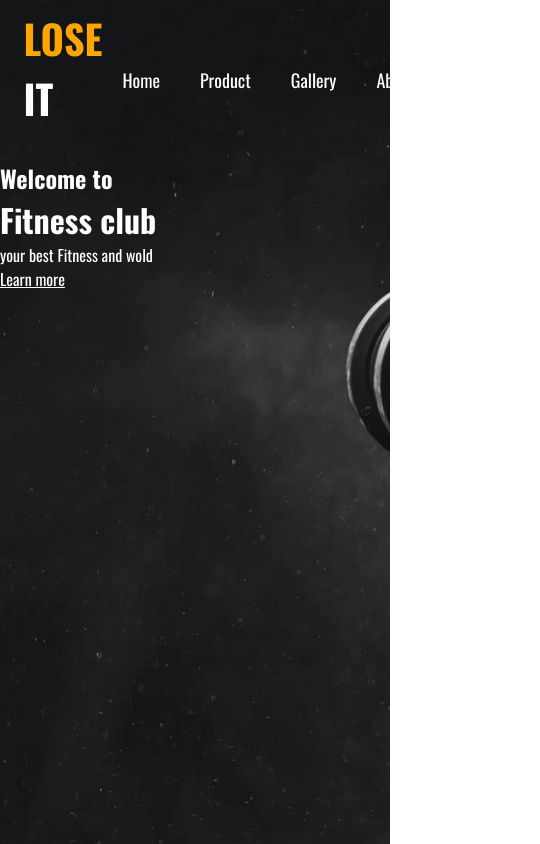
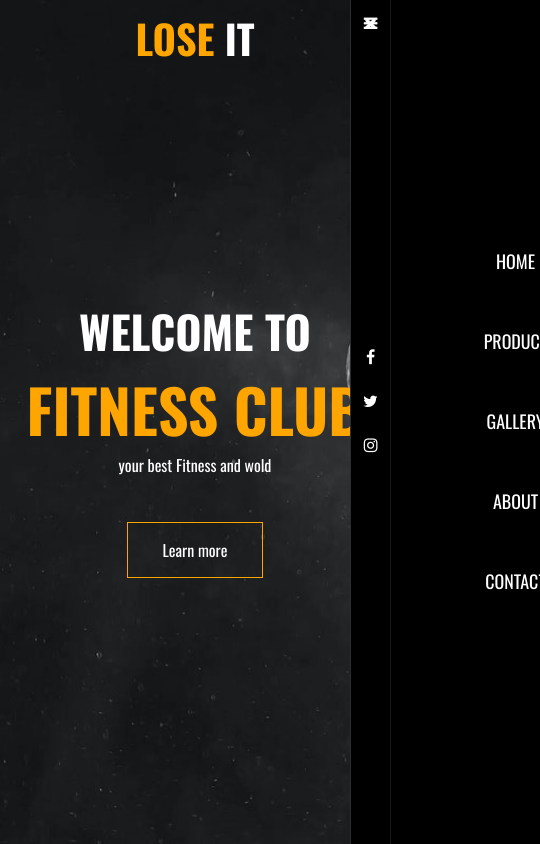
Before and after one commit to saafkhallid/Website-Fitness, a plain HTML site: page index.html in a window 390 px wide. Shown: the whole page, 540 px wide, since content can reach past the window. Drawn offline with nearby package versions, Linux system fonts and the light colour scheme.

Commit message:
Fin de projet

```diff
--- a/css/style.css
+++ b/css/style.css
@@ -1,34 +1,35 @@
-*{
+* {
   margin: 0;
   padding: 0;
   box-sizing: border-box;
   color: #fff;
-    font-family: 'Oswald', sans-serif;
+  font-family: "Oswald", sans-serif;
+}
 
-}
-.container{
-    background: url('../images/Fitness.jpg');
+.container {
+  background: url("../images/Fitness.jpg");
   background-repeat: no-repeat;
   background-size: cover;
   min-height: 100vh;
   display: flex;
   flex-direction: column;
+}
 
-}
 nav {
   display: flex;
   padding: 2% 6%;
   justify-content: space-between;
 }
-.nav-links{
+.nav-links {
   flex: 1;
   display: flex;
   align-items: center;
   justify-content: space-between;
 }
-.logo{
+.logo {
   text-transform: uppercase;
   font-size: 40px;
+  cursor: pointer;
 }
 .logo span {
   color: orange;
@@ -45,4 +46,141 @@ nav ul li {
 nav ul li a {
   text-decoration: none;
   font-size: 18px;
+  text-transform: uppercase;
+  transition: 0.5s;
 }
+.social a {
+  margin: 0 10px;
+}
+nav ul li a:hover {
+  color: orange;
+}
+nav ul li a::after {
+  content: "";
+  display: block;
+  height: 2px;
+  width: 0;
+  background-color: orange;
+  transition: 0.5s;
+}
+
+nav ul li a:hover::after {
+  width: 100%;
+}
+.social a i {
+  transition: 0.5s;
+}
+
+.social a i:hover {
+  color: orange;
+}
+.social a:first-child,
+.social a:last-child {
+  display: none;
+}
+.main {
+  flex: 1;
+  display: flex;
+  flex-direction: column;
+  justify-content: center;
+  align-items: center;
+}
+.main h2 {
+  font-size: 70px;
+  text-transform: uppercase;
+}
+.main h1 {
+  font-size: 120px;
+  color: orange;
+  text-transform: uppercase;
+}
+.button {
+  text-decoration: none;
+  border: 1px solid orange;
+  padding: 15px 35px;
+  margin: 45px;
+}
+.button:hover {
+  background-color: orange;
+}
+
+/*Tablet*/
+@media (max-width: 900px) {
+  .social {
+    position: fixed;
+    top: 0;
+    right: 0;
+    display: flex;
+    flex-direction: column;
+    height: 100vh;
+    width: 40px;
+    background: black;
+    justify-content: center;
+    align-items: center;
+    border-left: 1px solid rgb(44, 44, 44);
+  }
+  .social a {
+    margin: 10px 0;
+  }
+  .main h2 {
+    font-size: 60px;
+  }
+  .main h1 {
+    font-size: 80px;
+  }
+}
+
+/*Smartphone*/
+
+@media (max-width: 750px) {
+  .nav-links {
+    position: absolute;
+  }
+  .nav-links ul {
+    position: fixed;
+    top: 0;
+    right: -250px;
+    width: 250px;
+    height: 100vh;
+    background-color: black;
+    flex-direction: column;
+    justify-content: center;
+    align-items: center;
+    border-left: 1px solid rgb(24, 23, 23);
+    transition: right 0.5s;
+  }
+  .nav-links ul li {
+    flex-basis: 40px;
+    flex-grow: 1;
+    max-height: 80px;
+    display: flex;
+    align-items: center;
+  }
+  .logo {
+    text-align: center;
+    flex: 1;
+  }
+
+  .nav-links ul.opened {
+    right: 40px;
+  }
+  .social a:first-child,
+  .social a:last-child {
+    display: block;
+    position: fixed;
+    top: 0;
+  }
+  .social a:last-child {
+    display: block;
+  }
+  ul.opened ~ .social a:last-child {
+    display: none;
+  }
+
+  .main h2 {
+    font-size: 45px;
+  }
+  .main h1 {
+    font-size: 60px;
+  }
+}
--- a/index.html
+++ b/index.html
@@ -21,7 +21,7 @@
         <nav>
             <h1 class="logo"><span>lose</span> it</h1>
             <div class="nav-links">
-                <ul>
+                <ul id="menu">
                     <li><a href="">Home</a></li>
                     <li><a href="">Product</a></li>
                     <li><a href="">Gallery</a></li>
@@ -29,12 +29,12 @@
                     <li><a href="">Contact</a></li>
                 </ul>
                 <div class="social">
-                    <a href=""><i class="fa fa-times"></i></a>
+                    <a href="#" onclick="showHidemenu()"><i class="fa fa-times"></i></a>
                     <a href=""><i class="fa fa-facebook"></i></a>
                     <a href=""><i class="fa fa-twitter"></i></a>
                     <a href=""><i class="fa fa-instagram"></i></a>
                     <a href=""><i class="fa fa-linkdin"></i></a>
-                    <a href=""><i class="fa fa-bars"></i></a>
+                    <a href="#" onclick="showHidemenu()"><i class="fa fa-bars"></i></a>
                 </div>
 
             </div>
@@ -47,6 +47,14 @@
         </div>
 
     </div>
+    <script>
+        var menu=document.getElementById('menu')
+
+        function showHidemenu(){
+            menu.classList.toggle('opened')
+        }
+
+    </script>
 
 </body>
 
```
Lines whose indentation alone changed are shown as unchanged.
